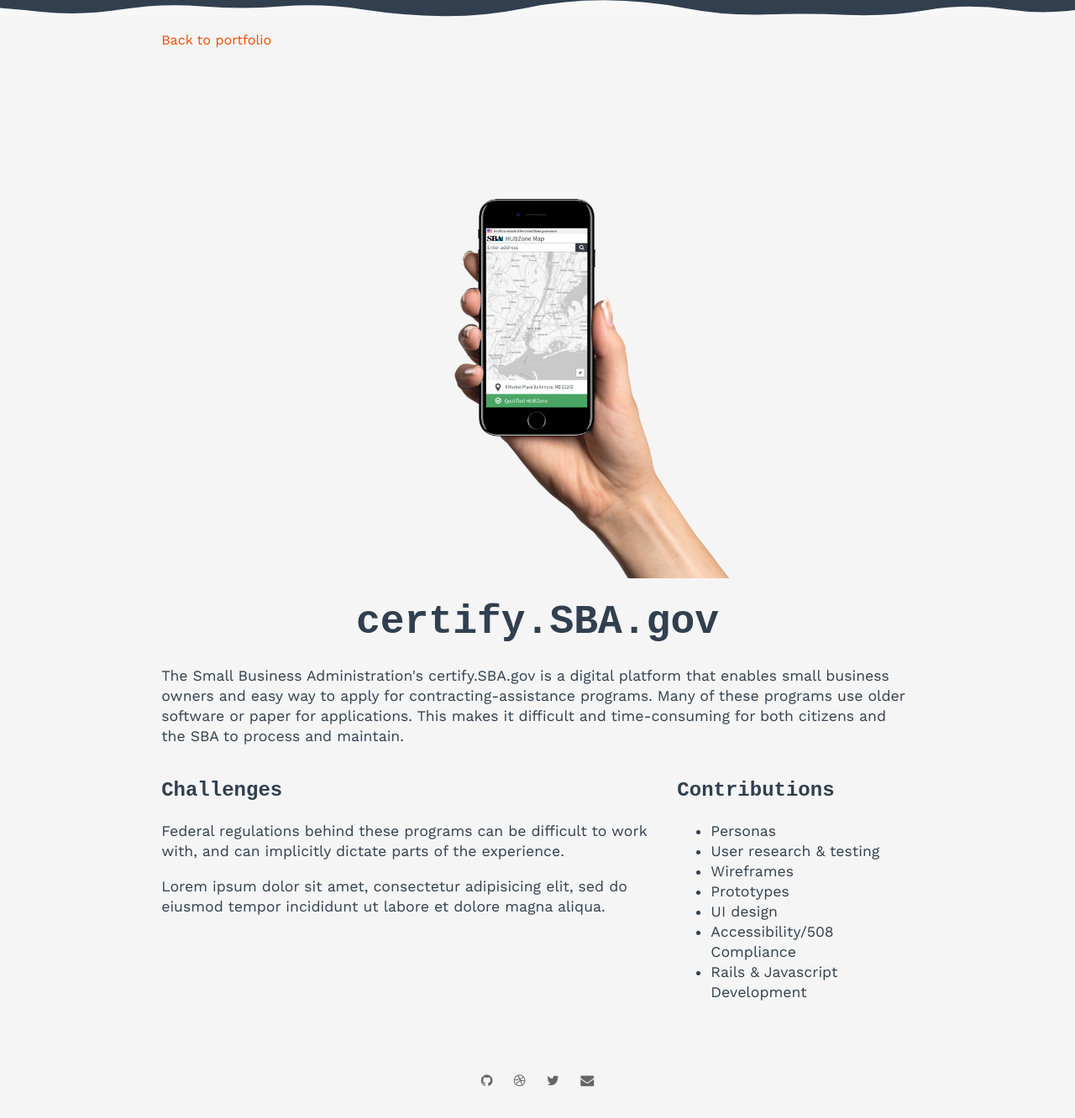
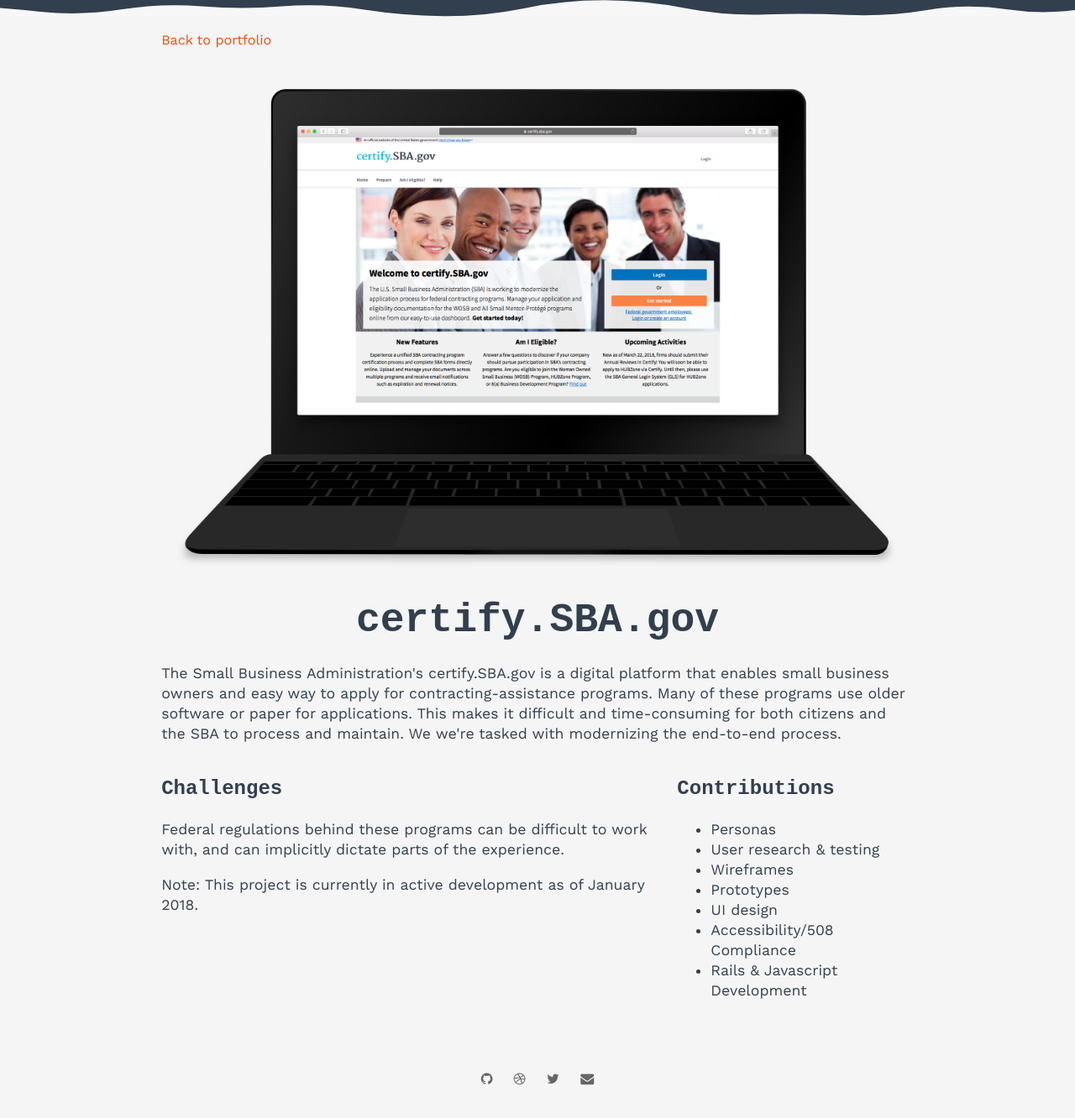
Before and after one commit to tbolt/tbolt.space, a Jekyll site: the page built from portfolio/certify.md, in a window 1280 px wide. Shown: the whole page at 84% size. Built offline with Jekyll 4.4.1, drawn with Linux system fonts in a browser that asks for light colours; some web fonts are replaced.

Commit message:
update portfolio items

```diff
--- a/portfolio/certify.md
+++ b/portfolio/certify.md
@@ -5,14 +5,14 @@
 <div class="portfolio-item">
   <section>
   {% include portfolio-header.html %}
-    <img src="/assets/img/portfolio/hubzone-map-iphone.png" alt="" class="thumb">
+    <img src="/assets/img/portfolio/certify.png" alt="" class="thumb">
     <h1>certify.SBA.gov</h1>
-    <p>The Small Business Administration's certify.SBA.gov is a digital platform that enables small business owners and easy way to apply for contracting-assistance programs. Many of these programs use older software or paper for applications. This makes it difficult and time-consuming for both citizens and the SBA to process and maintain.</p>
+    <p>The Small Business Administration's certify.SBA.gov is a digital platform that enables small business owners and easy way to apply for contracting-assistance programs. Many of these programs use older software or paper for applications. This makes it difficult and time-consuming for both citizens and the SBA to process and maintain. We we're tasked with modernizing the end-to-end process.</p>
     <div class="challenges">
       <div class="column--heavy">
         <h3>Challenges</h3>
         <p>Federal regulations behind these programs can be difficult to work with, and can implicitly dictate parts of the experience.</p>
-        <p>Lorem ipsum dolor sit amet, consectetur adipisicing elit, sed do eiusmod tempor incididunt ut labore et dolore magna aliqua.</p>
+        <p>Note: This project is currently in active development as of January 2018.</p>
       </div>
       <div>
         <h3>Contributions</h3>
```
Also changed, not shown: portfolio.md (+3 -3 lines), portfolio/acell.md (+1 -1 lines), portfolio/hubzone.md (+3 -3 lines), assets/img/portfolio/certify.png (added), 2 other files.
